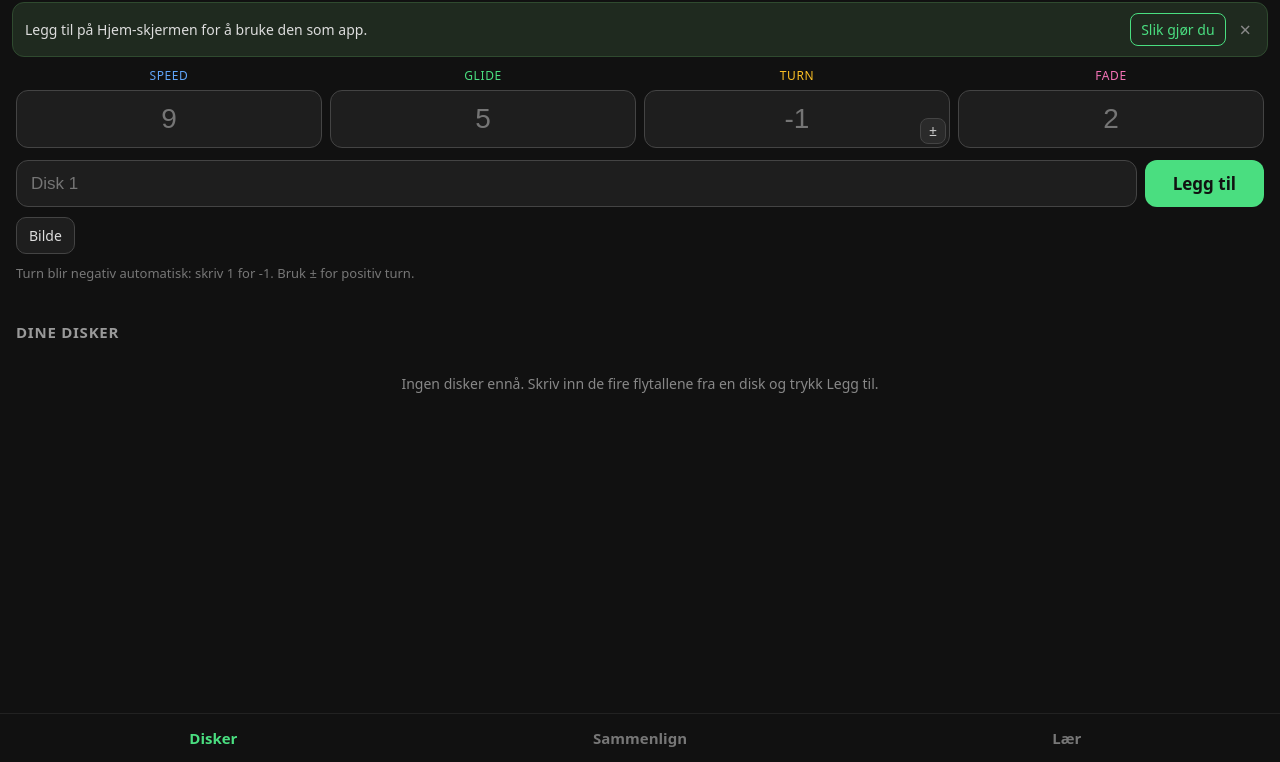
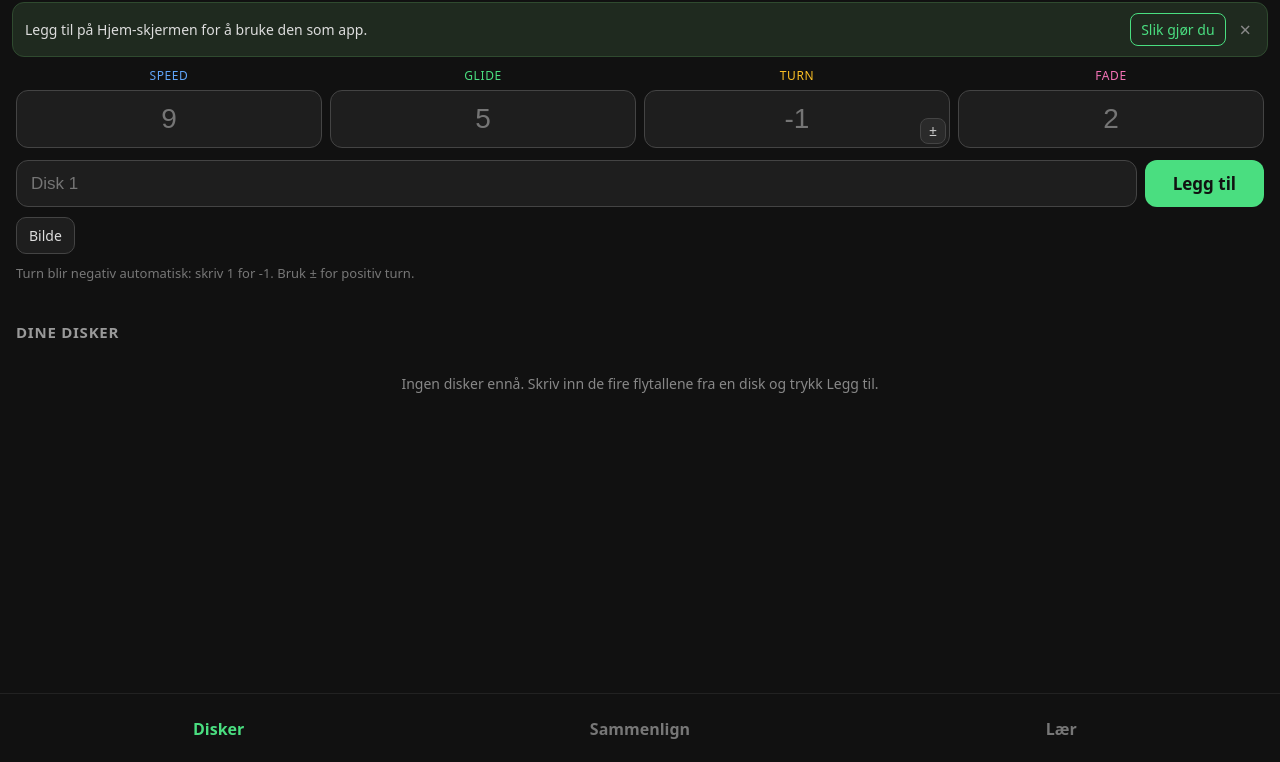
Before and after one commit to HaakonR-J/disc-reader, a website built with Vite: page index.html in a window 1280 px wide. Shown: the part 38-800 px from the top of the page. Built offline with nearby package versions, Linux system fonts and the light colour scheme.

Commit message:
Taller, more spaced tab bar
Co-Authored-By: Claude Fable 5.1 <noreply@anthropic.com>

```diff
--- a/src/style.css
+++ b/src/style.css
@@ -43,8 +43,8 @@ input[type="range"] { width: 100%; margin: 0; padding: 0; height: 28px; backgrou
 .flight .sep { color: #555; margin: 0 4px; }
 #controls .icon { font-size: 26px; padding: 6px 8px; }
 /* Same background as the page so the home-indicator area never shows as a separate band. */
-#tabs { display: flex; background: #111; border-top: 1px solid #222; padding-bottom: env(safe-area-inset-bottom); }
-#tabs button { flex: 1; background: none; border: none; color: #777; font-size: 15px; font-weight: 600; padding: 14px 0; }
+#tabs { display: flex; gap: 8px; background: #111; border-top: 1px solid #222; padding: 6px 12px calc(6px + env(safe-area-inset-bottom)); }
+#tabs button { flex: 1; background: none; border: none; color: #777; font-size: 16px; font-weight: 600; padding: 18px 0 16px; border-radius: 12px; }
 #tabs button.active { color: #4ade80; }
 
 .numbers { display: grid; grid-template-columns: repeat(4, 1fr); gap: 8px; }
```
